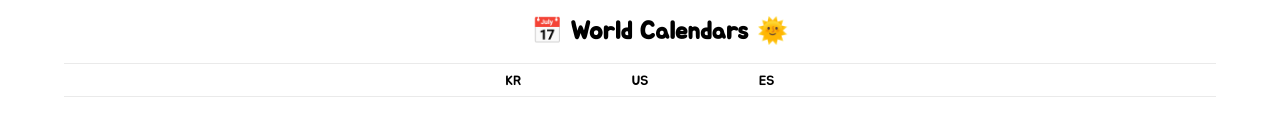
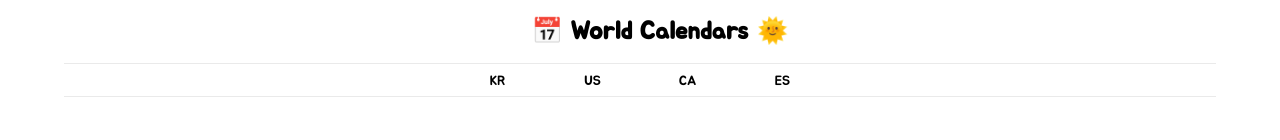
Before and after one commit to kskim625/path-finder, a Next.js app: page / in a window 1280 px wide. Shown: the top 140 px of the page. Built offline with nearby package versions, Linux system fonts and the light colour scheme.

Commit message:
[feature] 캐나다 업데이트
캐나다 page 추가
NavigationBar canada 버튼 추가

```diff
--- a/components/Calendar.tsx
+++ b/components/Calendar.tsx
@@ -122,7 +122,6 @@ const Calendar = ({ lightMode, date, holidays }: calendarType) => {
   };
 
   const drawCalendar = (calendarArray: string[][]) => {
-    console.log(calendarArray);
     setThisCalendar(
       <>
         {calendarArray.map((calendarRow, i) => {
--- a/components/NavigationBar.tsx
+++ b/components/NavigationBar.tsx
@@ -11,6 +11,9 @@ const NavigationBar = ({ lightMode }: { lightMode: boolean }) => {
         <Link href="/us">US</Link>
       </button>
       <button className={lightMode ? styles.button : styles.darkButton}>
+        <Link href="/canada">CA</Link>
+      </button>
+      <button className={lightMode ? styles.button : styles.darkButton}>
         <Link href="/spain">ES</Link>
       </button>
     </div>
--- a/styles/NavigationBar.module.css
+++ b/styles/NavigationBar.module.css
@@ -1,7 +1,7 @@
 .navigationBar,
 .darkNavigationBar {
   display: grid;
-  grid-template-columns: repeat(3, 1fr);
+  grid-template-columns: repeat(4, 1fr);
   align-items: center;
   margin: 0 auto;
   max-width: 380px;
```
Also changed, not shown: pages/canada.tsx (added, +30 -0 lines).
